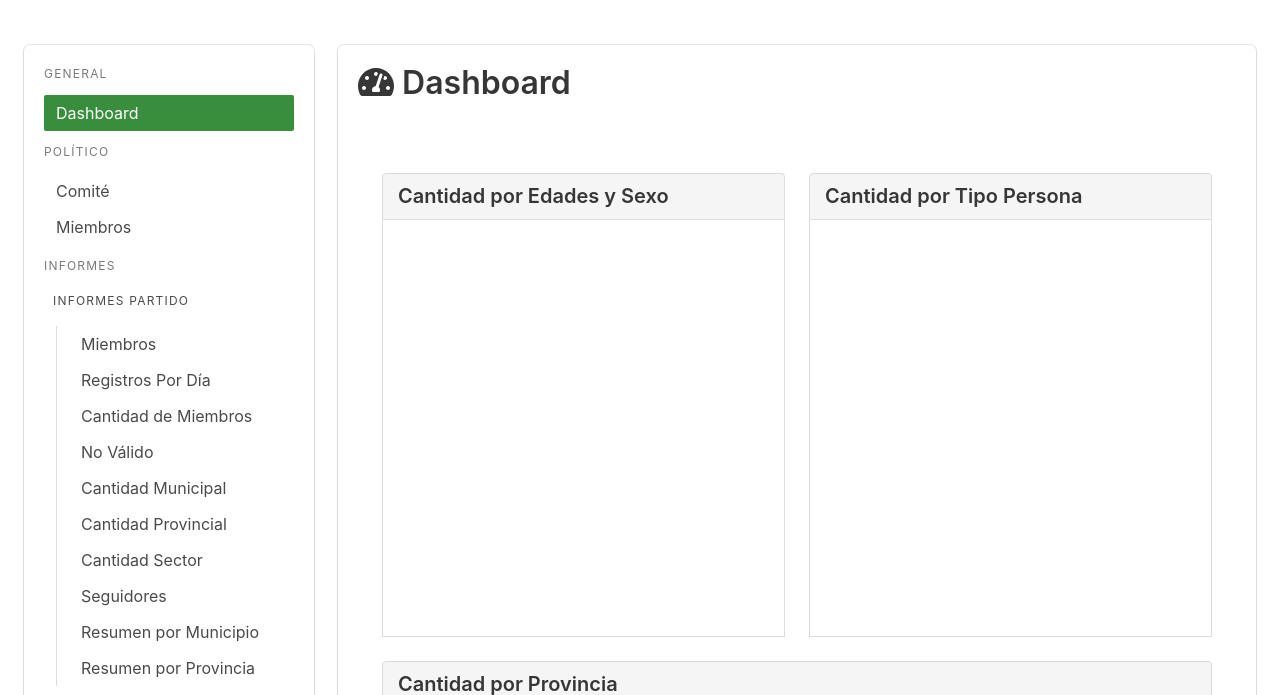
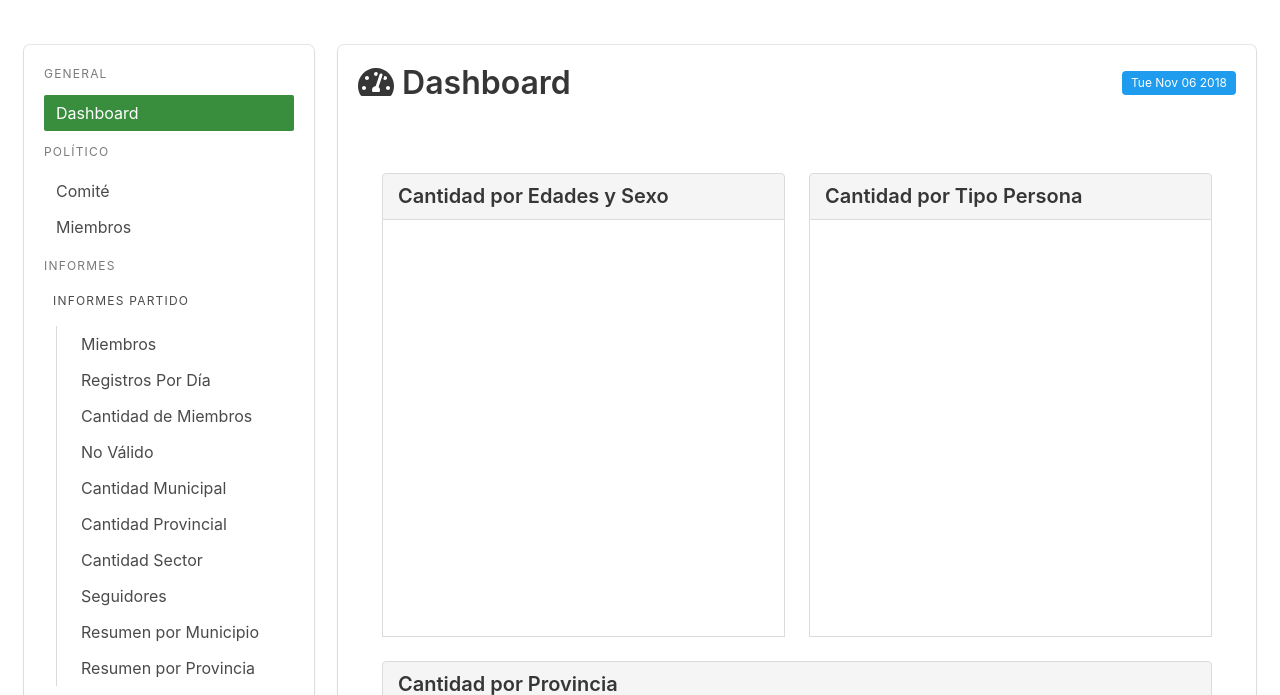
Before and after one commit to franciscoh017/franciscoh017.github.io, a plain HTML site: page home.html in a window 1280 px wide. Shown: the part 67-762 px from the top of the page. Drawn offline with nearby package versions, Linux system fonts and the light colour scheme; a script that the page names is missing.

Commit message:
new changes

```diff
--- a/home.html
+++ b/home.html
@@ -57,7 +57,7 @@
                         </a>
                         <a class="navbar-item" href="#">
                             <span class="icon is-medium">
-                                <i class="fa fa-sign-out-alt fa-lg"></i>
+                                <i class="fa fa-power-off fa-lg"></i>
                             </span>
                             <span class="is-size-5">
                                 Cerrar Sesión
@@ -126,8 +126,19 @@
             </div>
             <div class="column is-9">
                 <div class="box">
-                    <div class="title">
-                        <div class="title has-text-dark"><i class="fa fa-tachometer-alt"></i> Dashboard</div>
+                    <div class="level">
+                        <div class="level-left">
+                            <div class="level-item">
+                                <div class="title has-text-dark"><i class="fa fa-tachometer-alt"></i> Dashboard</div>
+                            </div>
+                        </div>
+                        <div class="level-right">
+                            <div class="level-item">
+                                <div id="date" class="tag is-info">
+
+                                </div>
+                            </div>
+                        </div>
                     </div>
                     <div>
 
--- a/js/my_charts.js
+++ b/js/my_charts.js
@@ -1,3 +1,6 @@
+var d = new Date();
+document.getElementById("date").innerHTML = d.toDateString();
+
 var barChartData = {
     labels: ['< 18', '18-25', '26-35', '36-45', '46-55', '> 56'],
     datasets: [{
```
